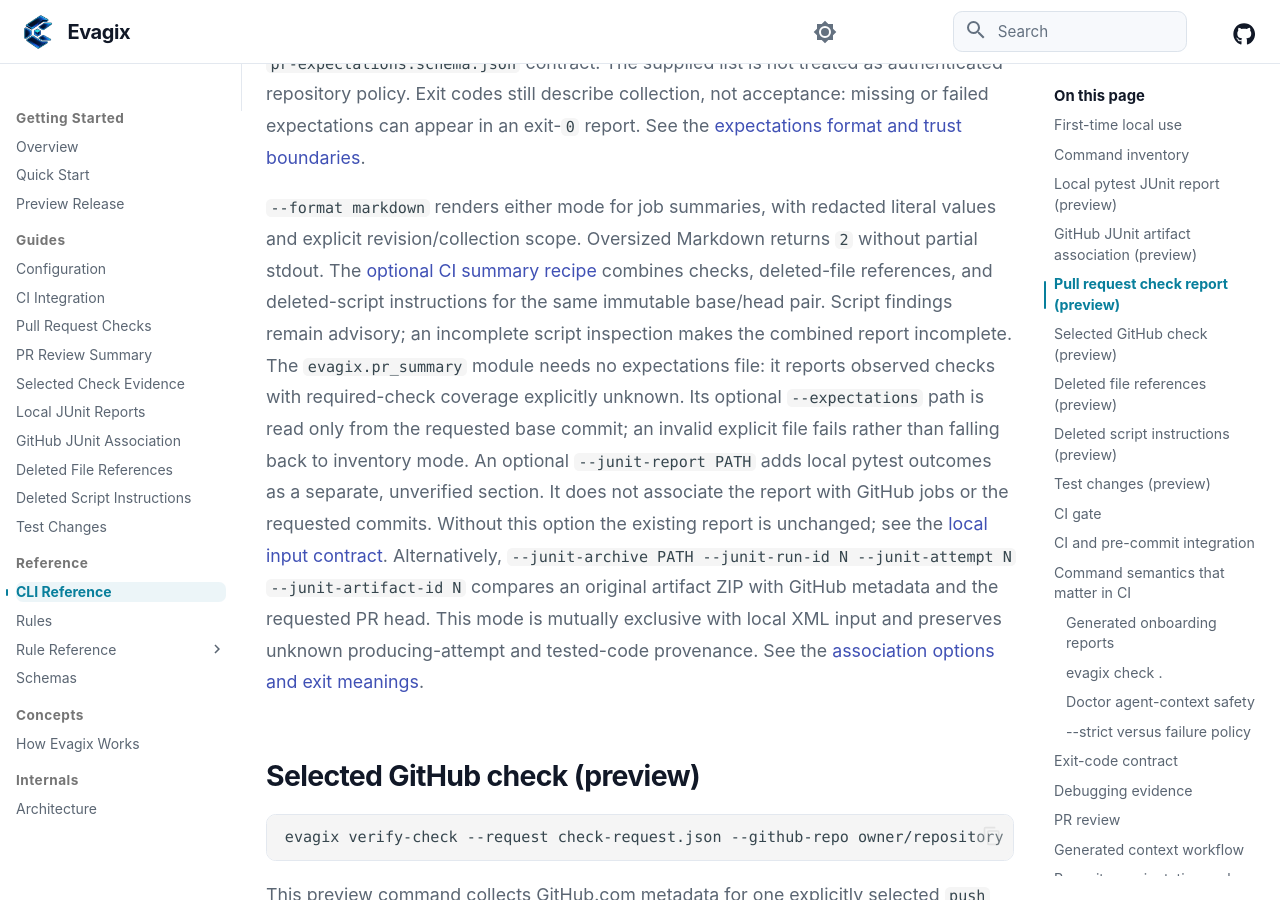
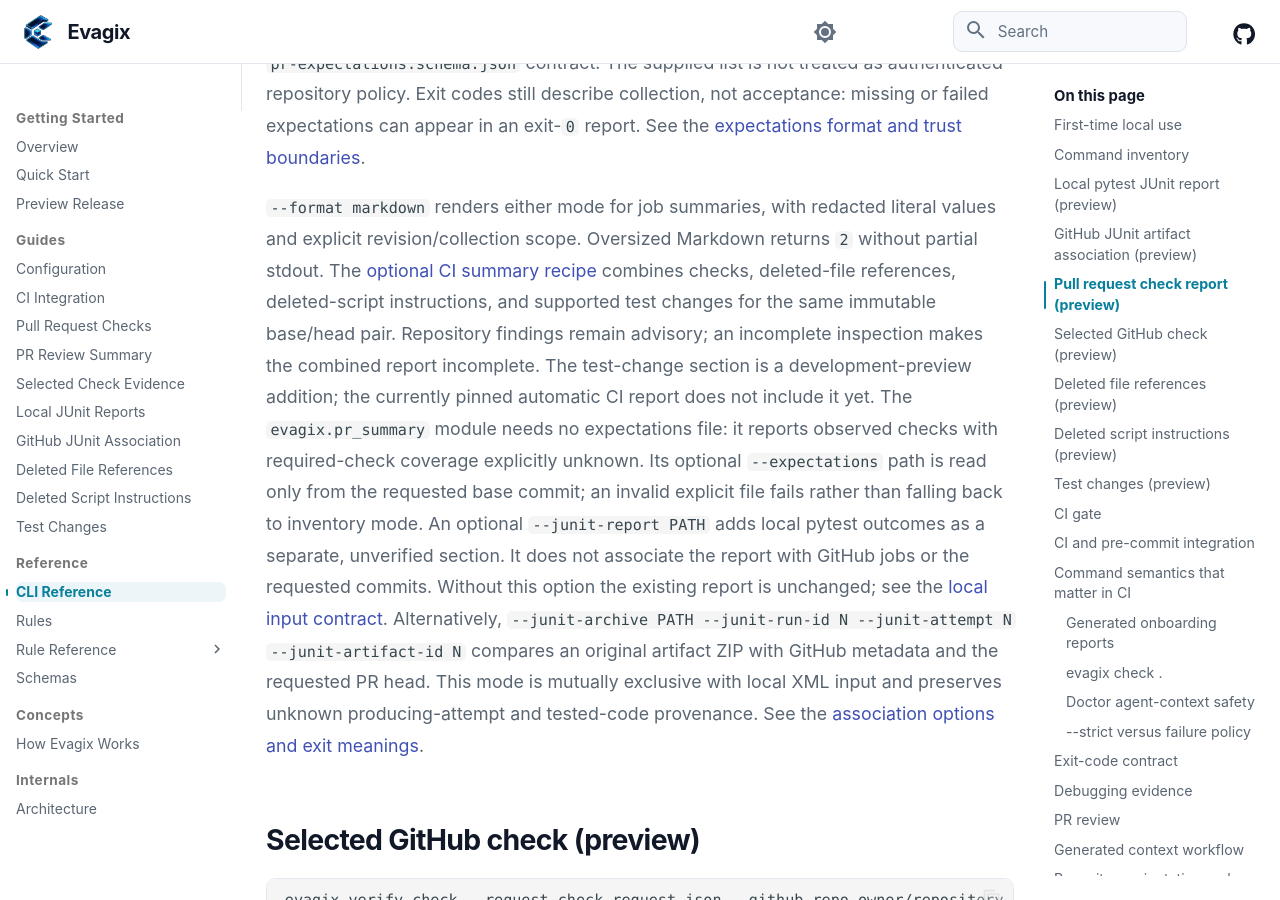
Before and after one commit to tarekmasryo/Evagix, an MkDocs documentation site: the page built from docs/commands.md, in a window 1280 px wide and 900 px high, scrolled down 2997 px. Built offline with MkDocs 1.6.1 and Material for MkDocs 9.7.7, drawn with Linux system fonts in a browser that asks for light colours; comment, search, counter and statistics services are not loaded.

Commit message:
docs: explain test changes in combined PR summaries

```diff
--- a/docs/commands.md
+++ b/docs/commands.md
@@ -94,9 +94,11 @@ See the [expectations format and trust boundaries](guides/pull-request-checks.md
 `--format markdown` renders either mode for job summaries, with redacted literal
 values and explicit revision/collection scope. Oversized Markdown returns `2`
 without partial stdout. The [optional CI summary recipe](guides/pr-review-summary.md)
-combines checks, deleted-file references, and deleted-script instructions for the
-same immutable base/head pair. Script findings remain advisory; an incomplete
-script inspection makes the combined report incomplete.
+combines checks, deleted-file references, deleted-script instructions, and
+supported test changes for the same immutable base/head pair. Repository findings
+remain advisory; an incomplete inspection makes the combined report incomplete.
+The test-change section is a development-preview addition; the currently pinned
+automatic CI report does not include it yet.
 The `evagix.pr_summary` module needs no expectations file: it reports observed
 checks with required-check coverage explicitly unknown. Its optional
 `--expectations` path is read only from the requested base commit; an invalid
```
Also changed, not shown: CHANGELOG.md (+1 -0 lines), docs/guides/pr-review-summary.md (+23 -5 lines), docs/guides/test-changes.md (+4 -1 lines).
